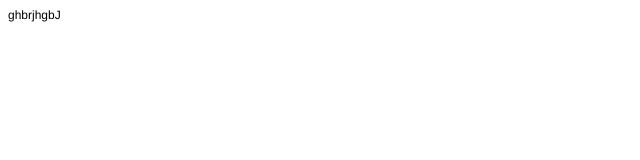
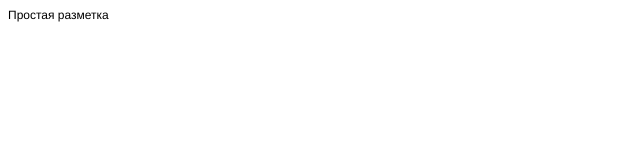
Before and after one commit to AnneArhey/first-project, a plain HTML site: page index.html in a window 1280 px wide. Shown: the full height of the page, 0-640 px from the left. Drawn offline with Linux system fonts and the light colour scheme.

Commit message:
изменения

```diff
--- a/index.html
+++ b/index.html
@@ -7,11 +7,10 @@
   <meta name="Generator" content="Cocoa HTML Writer">
   <meta name="CocoaVersion" content="2299">
   <style type="text/css">
-    p.p1 {margin: 0.0px 0.0px 0.0px 0.0px; font: 12.0px Helvetica; color: #000000; -webkit-text-stroke: #000000}
-    span.s1 {font-kerning: none}
+    p.p1 {margin: 0.0px 0.0px 0.0px 0.0px; font: 12.0px Helvetica}
   </style>
 </head>
 <body>
-<p class="p1"><span class="s1">ghbrjhgbJ</span></p>
+<p class="p1">Простая разметка</p>
 </body>
 </html>
```
